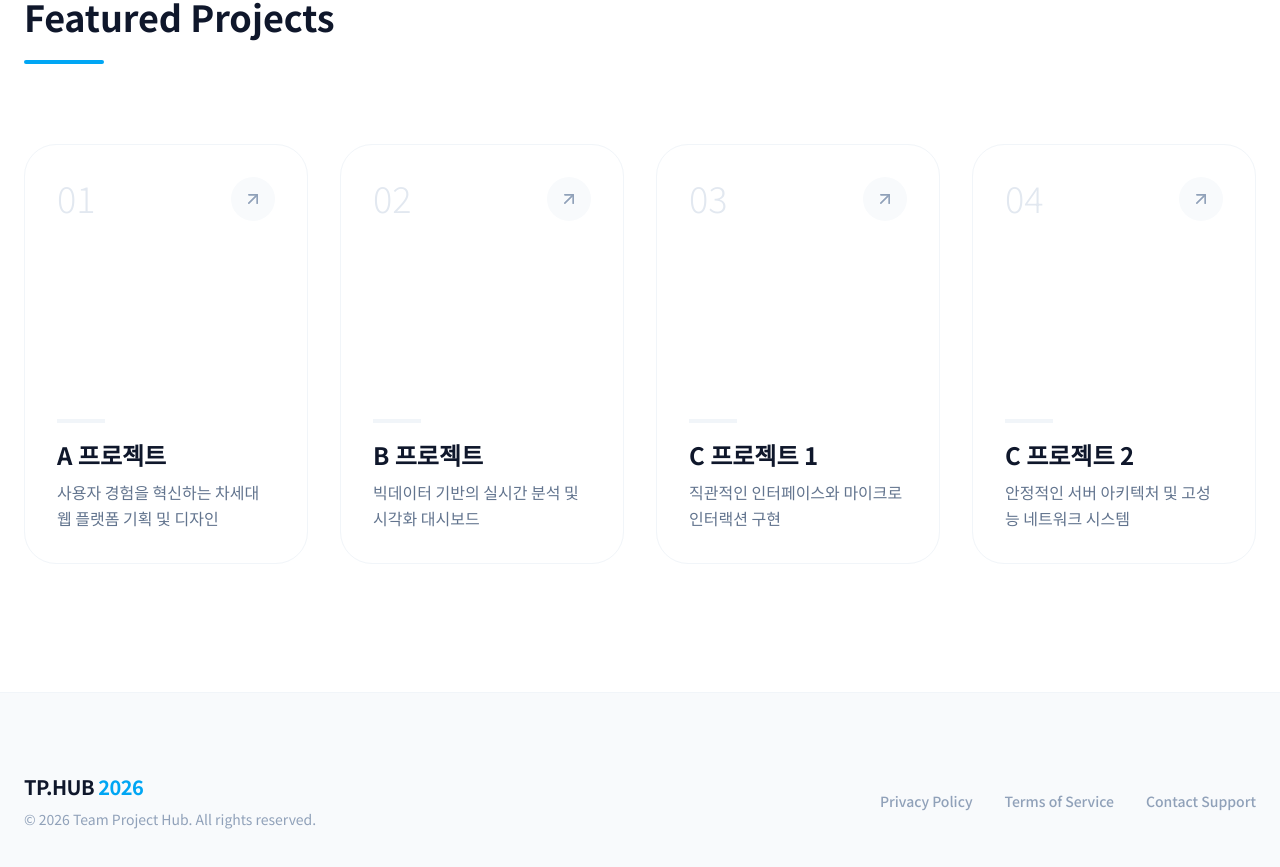
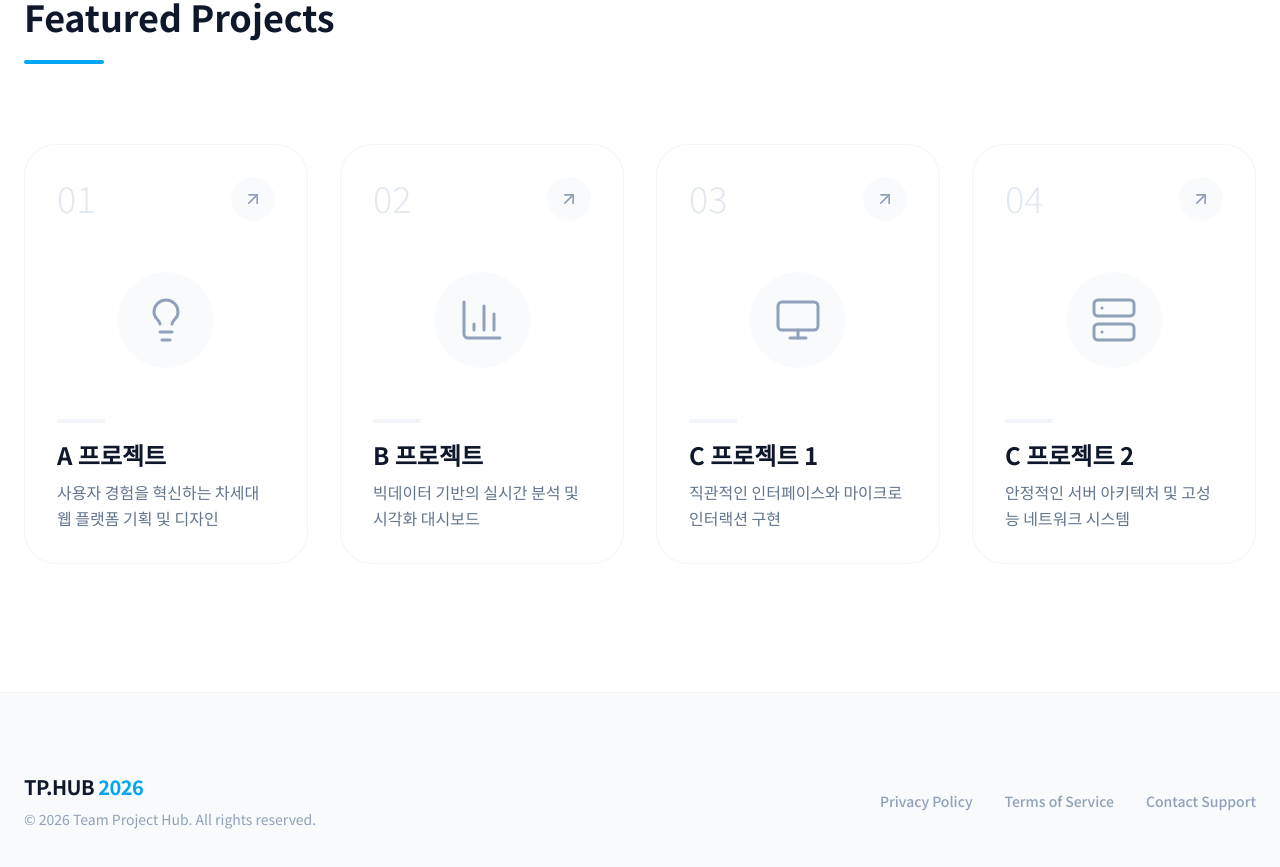
Before and after one commit to uog3958-cloud/team, a React (Vite) app: page / in a window 1280 px wide. Shown: the part 892-1759 px from the top of the page. Built offline with nearby package versions, Linux system fonts and the light colour scheme.

Commit message:
feat(ui): Add icons and highlight to ProjectBlock
Introduces new icons and the ability to highlight ProjectBlocks. This enhances the visual presentation and allows for better categorization of featured projects within the Team Project Hub.

```diff
--- a/src/App.tsx
+++ b/src/App.tsx
@@ -1,5 +1,5 @@
 import { motion, AnimatePresence } from 'motion/react';
-import { ArrowRight, ArrowUpRight, ArrowLeft, User } from 'lucide-react';
+import { ArrowRight, ArrowUpRight, ArrowLeft, User, Lightbulb, BarChart3, Monitor, Server } from 'lucide-react';
 import { useState } from 'react';
 
 interface ProjectBlockProps {
@@ -8,36 +8,70 @@ interface ProjectBlockProps {
   description: string;
   href: string;
   delay: number;
+  target?: string;
+  rel?: string;
+  isHighlighted?: boolean;
+  icon: React.ElementType;
 }
 
-const ProjectBlock = ({ number, title, description, href, delay }: ProjectBlockProps) => {
+const ProjectBlock = ({ number, title, description, href, delay, target, rel, isHighlighted, icon: Icon }: ProjectBlockProps) => {
   return (
     <motion.a
       href={href}
+      target={target}
+      rel={rel}
       initial={{ opacity: 0, y: 40 }}
       whileInView={{ opacity: 1, y: 0 }}
       viewport={{ once: true }}
       transition={{ duration: 0.6, delay }}
-      className="group relative flex flex-col justify-between p-8 h-[420px] bg-white border border-slate-100 rounded-[2rem]
-                 hover:border-sky-200 hover:bg-sky-50/50 transition-all duration-300 ease-out
-                 hover:-translate-y-2 hover:shadow-2xl hover:shadow-sky-100/50 cursor-pointer overflow-hidden"
+      className={`group relative flex flex-col justify-between p-8 h-[420px] border rounded-[2rem]
+                 transition-all duration-300 ease-out cursor-pointer overflow-hidden
+                 hover:-translate-y-2 hover:shadow-2xl
+                 ${isHighlighted
+                   ? 'bg-sky-50 border-sky-200 hover:bg-sky-100 hover:shadow-sky-200/50'
+                   : 'bg-white border-slate-100 hover:border-sky-200 hover:bg-sky-50/50 hover:shadow-sky-100/50'
+                 }`}
     >
       <div className="flex justify-between items-start">
-        <span className="text-4xl font-display font-light text-slate-200 group-hover:text-sky-300 transition-colors duration-300">
+        <span className={`text-4xl font-display font-light transition-colors duration-300
+          ${isHighlighted
+            ? 'text-sky-400 group-hover:text-sky-500'
+            : 'text-slate-200 group-hover:text-sky-300'
+          }`}>
           {number}
         </span>
-        <div className="p-3 rounded-full bg-slate-50 group-hover:bg-white group-hover:text-sky-600 transition-colors duration-300">
-          <ArrowUpRight className="w-5 h-5 text-slate-400 group-hover:text-sky-600 transition-colors" />
+        <div className={`p-3 rounded-full transition-colors duration-300
+          ${isHighlighted
+            ? 'bg-white text-sky-600 group-hover:bg-sky-200 group-hover:text-sky-700'
+            : 'bg-slate-50 group-hover:bg-white group-hover:text-sky-600'
+          }`}>
+          <ArrowUpRight className={`w-5 h-5 transition-colors
+            ${isHighlighted ? 'text-sky-600' : 'text-slate-400 group-hover:text-sky-600'}`}
+          />
+        </div>
+      </div>
+
+      <div className="flex-1 flex items-center justify-center py-4">
+        <div className={`p-6 rounded-full transition-all duration-300 group-hover:scale-105
+          ${isHighlighted
+            ? 'bg-sky-100 text-sky-600 group-hover:bg-sky-200 group-hover:text-sky-700'
+            : 'bg-slate-50 text-slate-400 group-hover:bg-sky-50 group-hover:text-sky-500'
+          }`}>
+          <Icon className="w-12 h-12 stroke-[1.5]" />
         </div>
       </div>
 
       <div className="space-y-4 relative z-10">
-        <div className="w-12 h-1 bg-slate-100 group-hover:bg-sky-400 transition-colors duration-300" />
+        <div className={`w-12 h-1 transition-colors duration-300
+          ${isHighlighted ? 'bg-sky-400 group-hover:bg-sky-500' : 'bg-slate-100 group-hover:bg-sky-400'}`}
+        />
         <div>
-          <h3 className="text-2xl font-bold text-slate-900 mb-2 group-hover:text-sky-900 transition-colors">
+          <h3 className={`text-2xl font-bold mb-2 transition-colors
+            ${isHighlighted ? 'text-sky-900' : 'text-slate-900 group-hover:text-sky-900'}`}>
             {title}
           </h3>
-          <p className="text-slate-500 font-medium leading-relaxed group-hover:text-slate-600 transition-colors">
+          <p className={`font-medium leading-relaxed transition-colors
+            ${isHighlighted ? 'text-sky-700/80' : 'text-slate-500 group-hover:text-slate-600'}`}>
             {description}
           </p>
         </div>
@@ -191,6 +225,7 @@ export default function App() {
                       description="사용자 경험을 혁신하는 차세대 웹 플랫폼 기획 및 디자인"
                       href="#"
                       delay={0.1}
+                      icon={Lightbulb}
                     />
                     <ProjectBlock
                       number="02"
@@ -198,13 +233,17 @@ export default function App() {
                       description="빅데이터 기반의 실시간 분석 및 시각화 대시보드"
                       href="#"
                       delay={0.2}
+                      icon={BarChart3}
                     />
                     <ProjectBlock
                       number="03"
                       title="C 프로젝트 1"
                       description="직관적인 인터페이스와 마이크로 인터랙션 구현"
-                      href="#"
+                      href="https://legend-sooty.vercel.app/"
+                      target="_blank"
+                      rel="noopener noreferrer"
                       delay={0.3}
+                      icon={Monitor}
                     />
                     <ProjectBlock
                       number="04"
@@ -212,6 +251,7 @@ export default function App() {
                       description="안정적인 서버 아키텍처 및 고성능 네트워크 시스템"
                       href="#"
                       delay={0.4}
+                      icon={Server}
                     />
                   </div>
                 </div>
```
